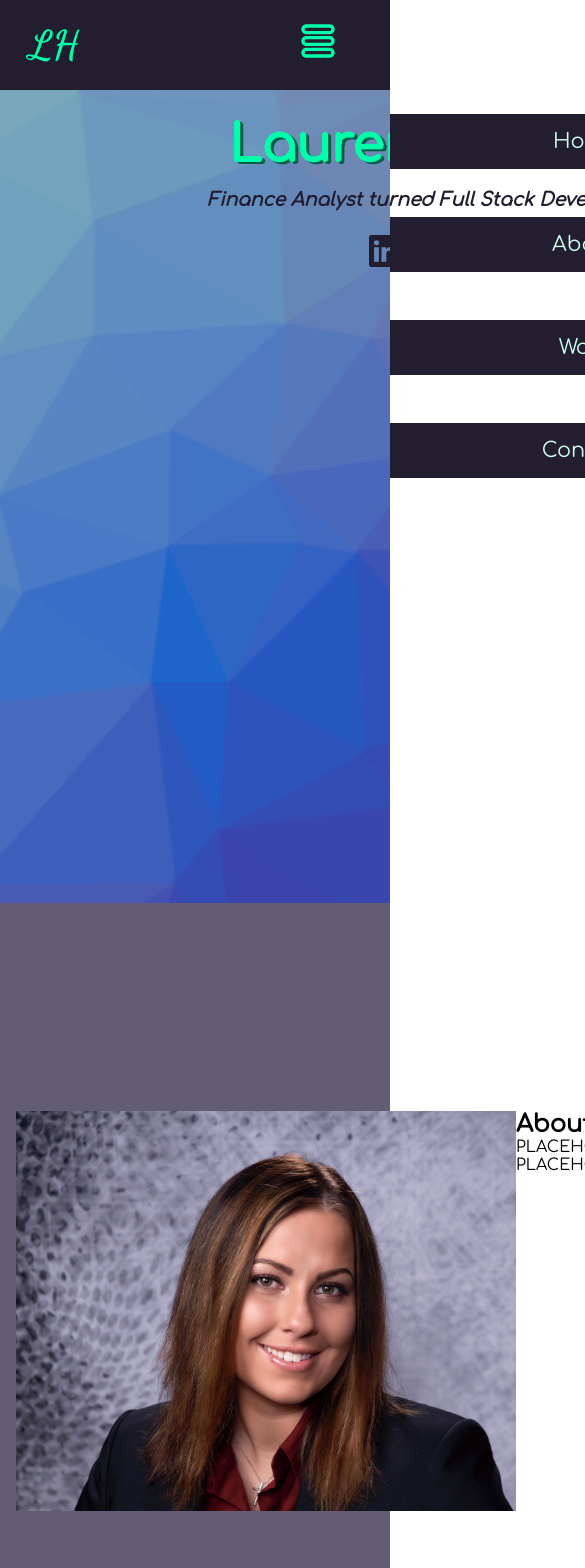
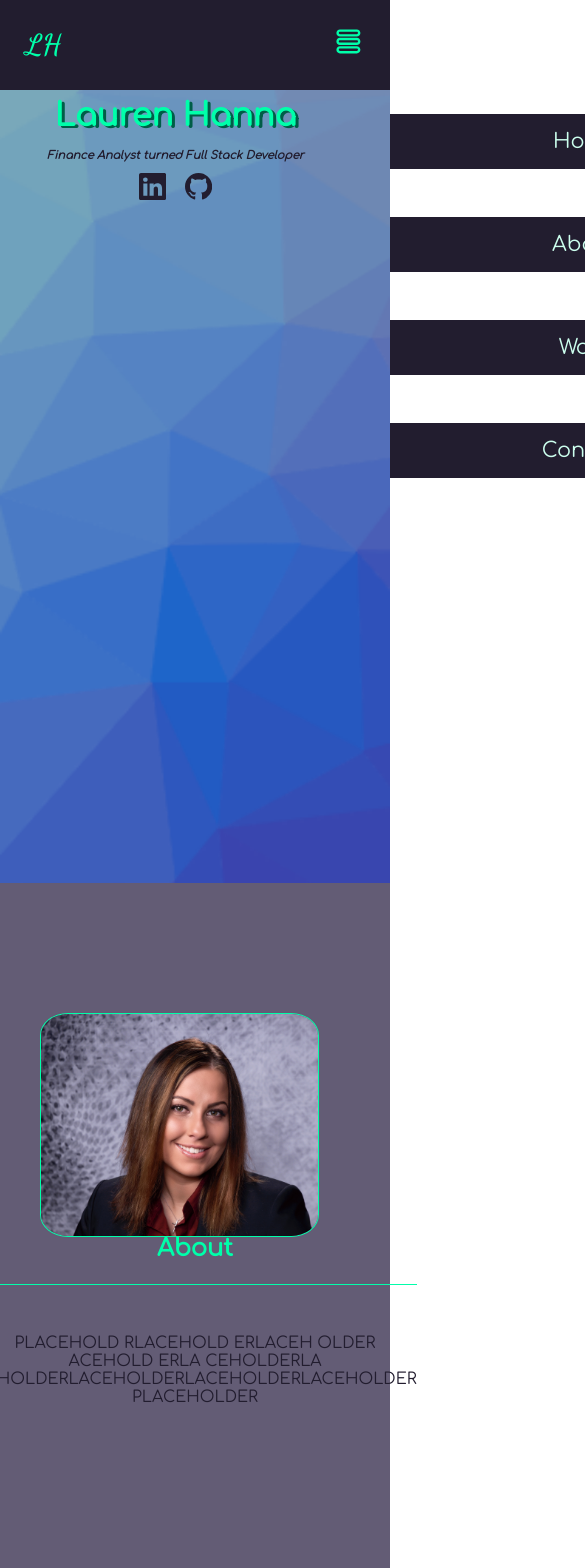
Before and after one commit to lauren-leigh/Laurens-App, a React (Create React App) app: page / in a window 390 px wide. Shown: the top 1568 px of the page, 585 px wide, since content can reach past the window. Built offline with nearby package versions, Linux system fonts and the light colour scheme.

Commit message:
add headshot

```diff
--- a/src/Namesake/Namesake.css
+++ b/src/Namesake/Namesake.css
@@ -48,10 +48,11 @@ h3 {
     margin-left: 5%;
 }
 
-@media screen and (max-width: 940px) {
+@media screen and (max-width: 800px) {
     .name-holder {
-        margin-left: 0%;
-        margin-top: 30%;
+        width: 100%;
+        margin-left: -5%;
+        margin-top: 25%;
         text-align: center;
     }
     .name-holder:before {
@@ -61,11 +62,18 @@ h3 {
         width: 100%;
         position: absolute;
     }
-    h1 {
-        font-size: 320%;
+    .name-holder h1 {
+        font-size: 200%;
+    }
+    .name-holder h3 {
+        width: 100%;
+        font-size: 70%;
     }
     .icons {
         margin-left: 0%;
         justify-content: center;
     }
+    .icons a {
+        font-size: 1.7rem;
     }
+}
--- a/src/Nav/Nav.css
+++ b/src/Nav/Nav.css
@@ -67,7 +67,7 @@ ul {
 
 
 
-@media screen and (max-width: 940px) {
+@media screen and (max-width: 800px) {
     .header {
         max-width: 100%;
     }
@@ -77,10 +77,10 @@ ul {
     .menu-bars {
         display: block;
         color: hsl(160, 100%, 50%);
-        font-size: 2.5rem;
+        font-size: 1.8rem;
         cursor: pointer;
         background-color: hsl(257, 24%, 15%);
-        margin-right: 10%;
+        margin-right: 3%;
     }
     .menu-bars svg {
         background-color: hsl(257, 24%, 15%);
@@ -100,12 +100,14 @@ ul {
         right: 0;
         background-color: hsl(257, 24%, 15%);
         height: 100%;
+        text-align: center;
     }
     .nav-item {
         margin: 1.5rem 0;
     }
-    h2 {
+    .header .navbar .logo h2 {
         width: 150%;
+        font-size: 1.8rem;
     }
 }
 
--- a/src/Pages/About.css
+++ b/src/Pages/About.css
@@ -1,25 +1,65 @@
 
 .about {
     background-color: hsl(256, 12%, 41%);
-    margin: auto;
-    padding: 13rem 1rem 14rem 1rem;
+    padding: 16rem 1rem 16rem 1rem;
     width: 100%;
     margin-top: -15%;
 }
 
 .info {
     display: block;
-    width: 40px;
-    height: 3px;
-    margin: 5px auto;
+    width: 40%;
+    height: 3%;
+    margin: 5% auto;
 }
 
 .about .container {
     display: flex;
     flex-direction: row;
-    width: 100vh;
+    justify-content: space-between;
+    width: 100%;
 }
 
 .about .container img {
-    height: 400px;
+    height: 20rem;
+    border: double 1px hsl(160, 100%, 50%);
+    border-radius: 10%;
+    margin-right: 8%;
 }
+
+.about .container .column h2 {
+    color: hsl(160, 100%, 50%);
+    text-align: center;
+}
+
+.about .container .column p {
+    color: hsl(257, 24%, 15%);
+}
+
+
+@media screen and (max-width: 800px) {
+    .about {
+        padding: 22rem 1rem 22rem 1rem;
+        width: 100%;
+    }
+    .about .container {
+        display: flex;
+        justify-content: center;
+        margin-left: 0%;
+    }
+    .about .container img {
+        position: absolute;
+        top: 120%;
+        height: 14rem;
+        border: double 1px hsl(160, 100%, 50%);
+        border-radius: 10%;
+    }
+    .about .column {
+        text-align: center;
+    }
+    .about .container .column h2 {
+        color: hsl(160, 100%, 50%);
+        border-bottom: solid 1px hsl(160, 100%, 50%);
+        padding-bottom: 5%;
+    }
+}
--- a/src/Pages/About.js
+++ b/src/Pages/About.js
@@ -9,8 +9,8 @@ function About() {
             <img src={headshot} alt='headshot' />
             <div className='column'>
                 <h2>About</h2>
-                <span className='line'></span>
-                <p>PLACEHOLDER</p>
+                <span className='info'></span>
+                <p>PLACEHOLD RLACEHOLD ERLACEH OLDER ACEHOLD ERLA CEHOLDERLA CEHOLDERLACEHOLDERLACEHOLDERLACEHOLDER</p>
                 <p>PLACEHOLDER</p>
             </div>
         </div>
```
Also changed, not shown: src/Nav/NavData.js (deleted, +0 -23 lines). Lines whose indentation alone changed are shown as unchanged.
